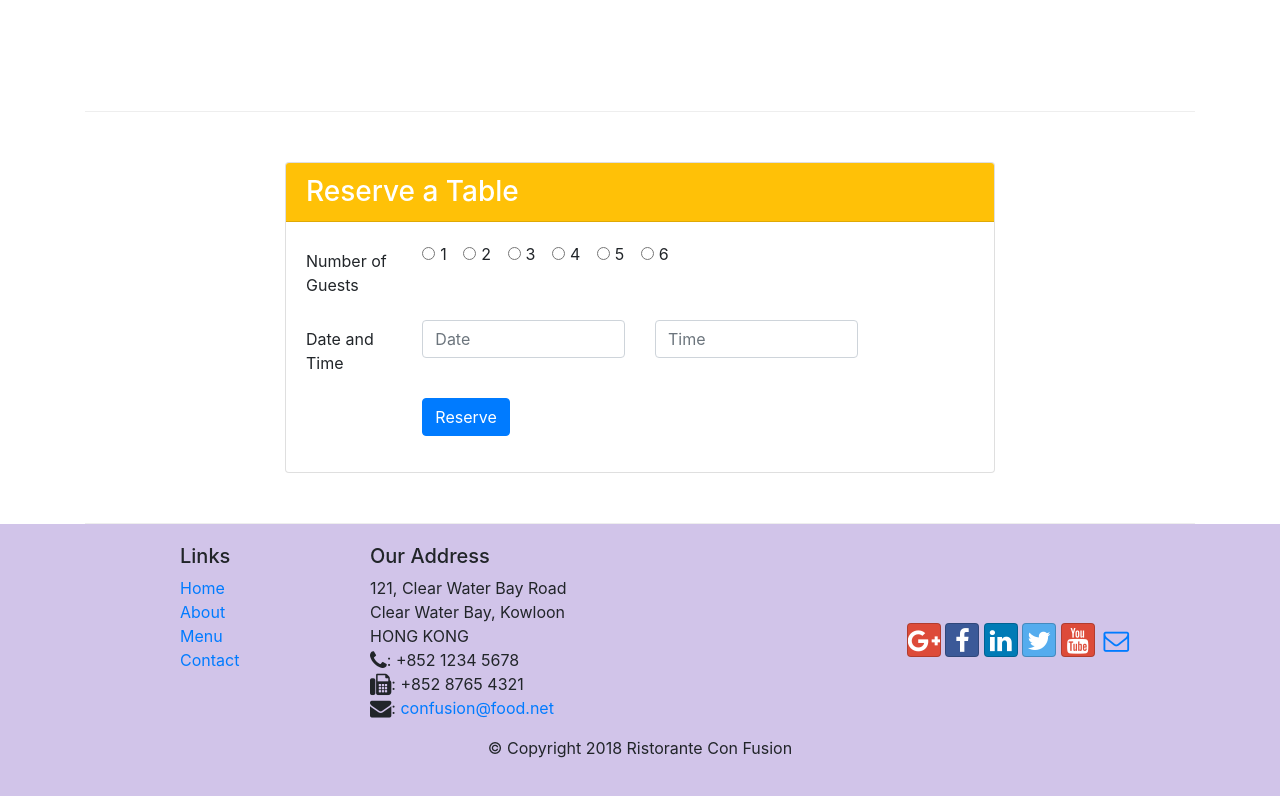
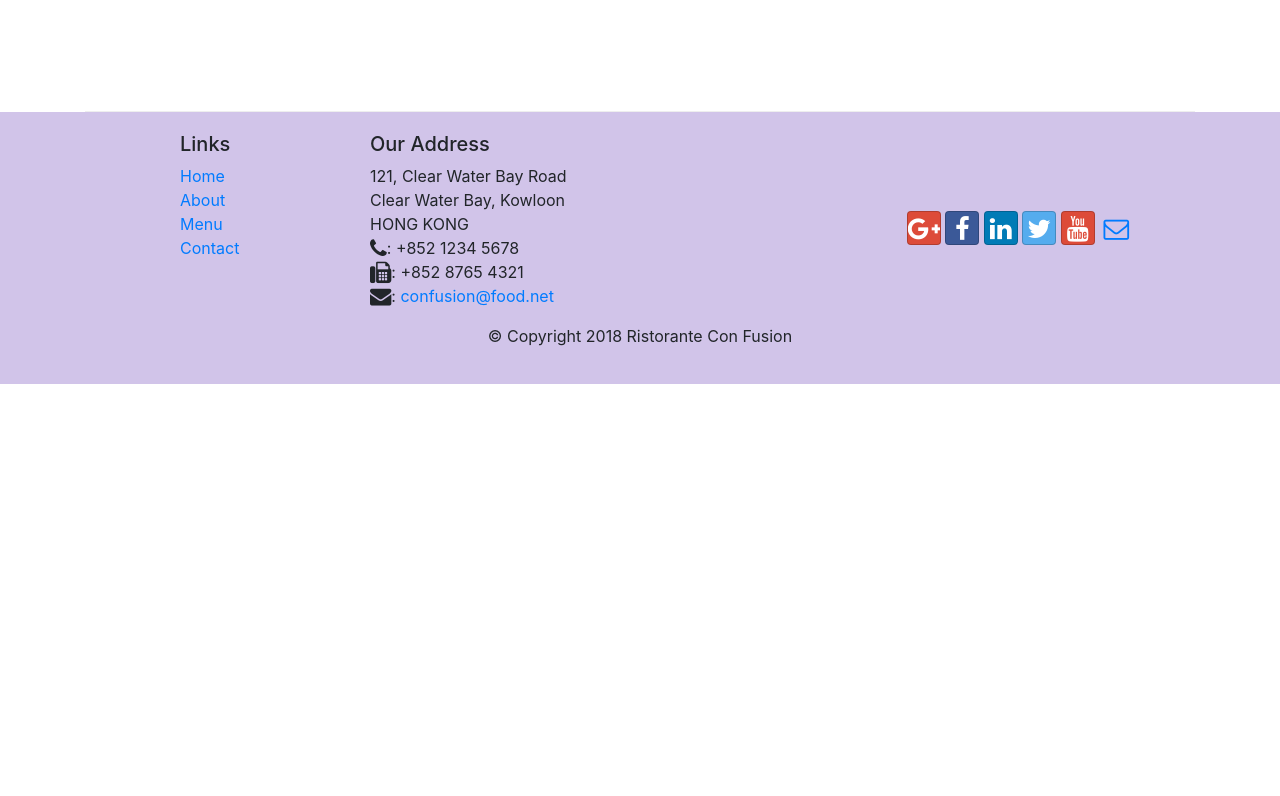
Before and after one commit to anacavadas/Bootstrap4, a website: page index.html in a window 1280 px wide. Shown: the part 1823-2619 px from the top of the page. After the commit the page ends 2207 px from the top, so only its background shows below. Drawn offline with nearby package versions, Linux system fonts and the light colour scheme.

Commit message:
Assgnment 3

```diff
--- a/index.html
+++ b/index.html
@@ -293,71 +293,6 @@
                 </div>
             </div>
         </div>
-
-        <div class="row row-content align-items-center">
-            <div class="col-12 col-md-2">
-            </div>
-            <div class="col-12 col-md-8">
-                <div class="card">
-                    <h3 class="card-header bg-warning text-white">Reserve a Table</h3>
-                    <div class="card-body">
-                        <form id="reserveTable">
-                            <div class="form-group row">
-                                <div class="col-12 col-sm-3 col-md-2">
-                                    <label for="emailid" class="col-form-label">Number of Guests</label>
-                                </div>
-                                <div class="col-12 col-md-10">
-                                    <div class="form-check-inline">
-                                        <input type="radio" id="guestsIdOne" name="guestsId" class="form-check-input">
-                                        <label class="form-check-label " for="guestsIdOne"> 1 </label>
-                                    </div>
-                                    <div class="form-check-inline">
-                                        <input type="radio" id="guestsIdTwo" name="guestsId" class="form-check-input">
-                                        <label class="form-check-label" for="guestsIdTwo"> 2 </label>
-                                    </div>
-                                    <div class="form-check-inline">
-                                        <input type="radio" id="guestsIdThree" name="guestsId" class="form-check-input">
-                                        <label class="form-check-label" for="guestsIdThree"> 3 </label>
-                                    </div>
-                                    <div class="form-check-inline">
-                                        <input type="radio" id="guestsIdFour" name="guestsId" class="form-check-input">
-                                        <label class="form-check-label" for="guestsIdFour"> 4 </label>
-                                    </div>
-                                    <div class="form-check-inline">
-                                        <input type="radio" id="guestsIdFive" name="guestsId" class="form-check-input">
-                                        <label class="form-check-label" for="guestsIdFive"> 5 </label>
-                                    </div>
-                                    <div class="form-check-inline">
-                                        <input type="radio" id="guestsIdSix" name="guestsId" class="form-check-input">
-                                        <label class="form-check-label" for="guestsIdSix"> 6 </label>
-                                    </div>
-                                </div>
-                            </div>
-                            <div class="form-group row">
-                                <div class="col-12 col-sm-3 col-md-2">
-                                    <label for="date" class="col-form-label">Date and Time</label>
-                                </div>
-                                <div class="col-12 col-sm-3 col-md-4">
-                                    <input type="input" class="form-control" name="approve" id="approve" placeholder="Date"></input>
-                                </div>
-                                <div class="col-12 col-sm-3 col-md-4">
-                                    <input type="input" class="form-control" name="approve" id="approve" placeholder="Time"></input>
-                                </div>
-                                <div class="col-12 col-sm-3 col-md">
-                                </div>
-                            </div>
-                            <div class="form-group row">
-                                <div class="col-12 offset-sm-3 offset-md-2">
-                                    <button type="submit" class="btn btn-primary">Reserve</button>
-                                </div>
-                            </div>
-                        </form>
-                    </div>
-                </div>
-            </div>
-            <div class="col-12 col-md-2">
-            </div>
-        </div>
     </div>
 
     <footer class="footer">
```
